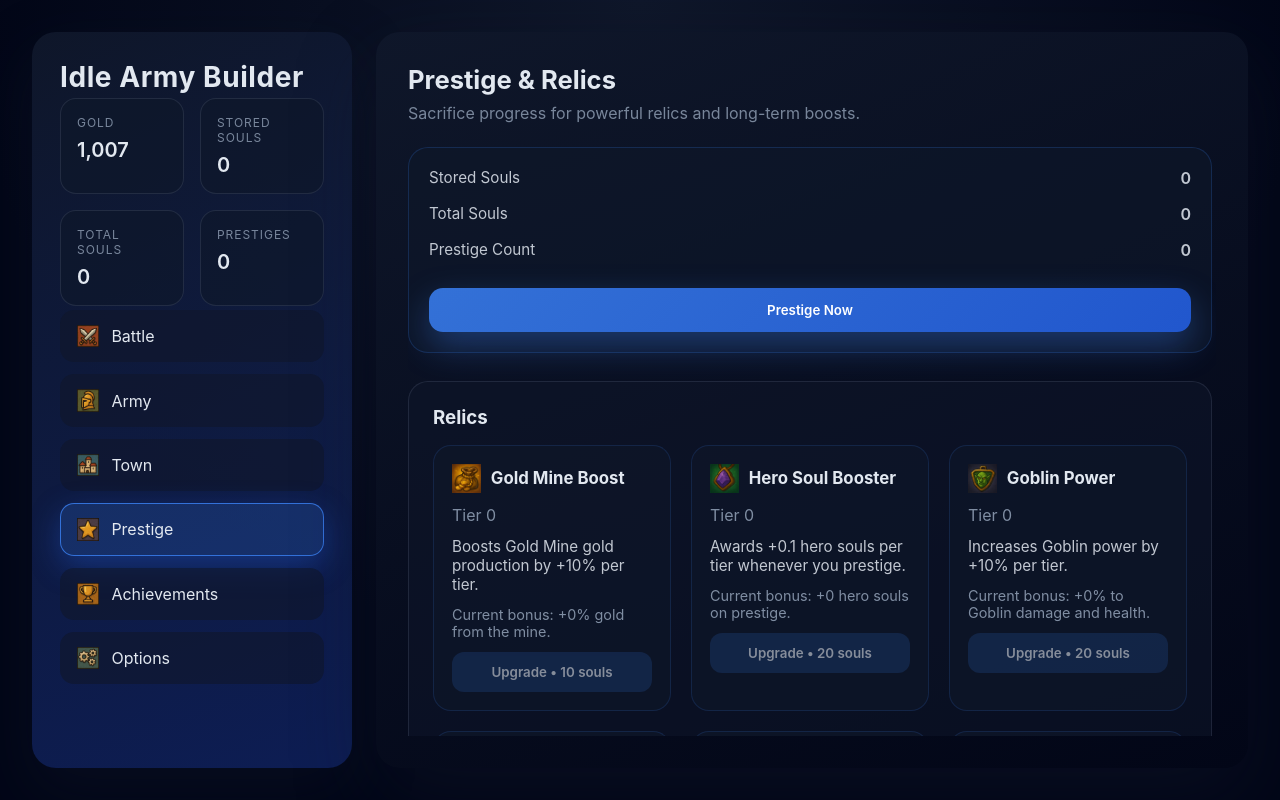
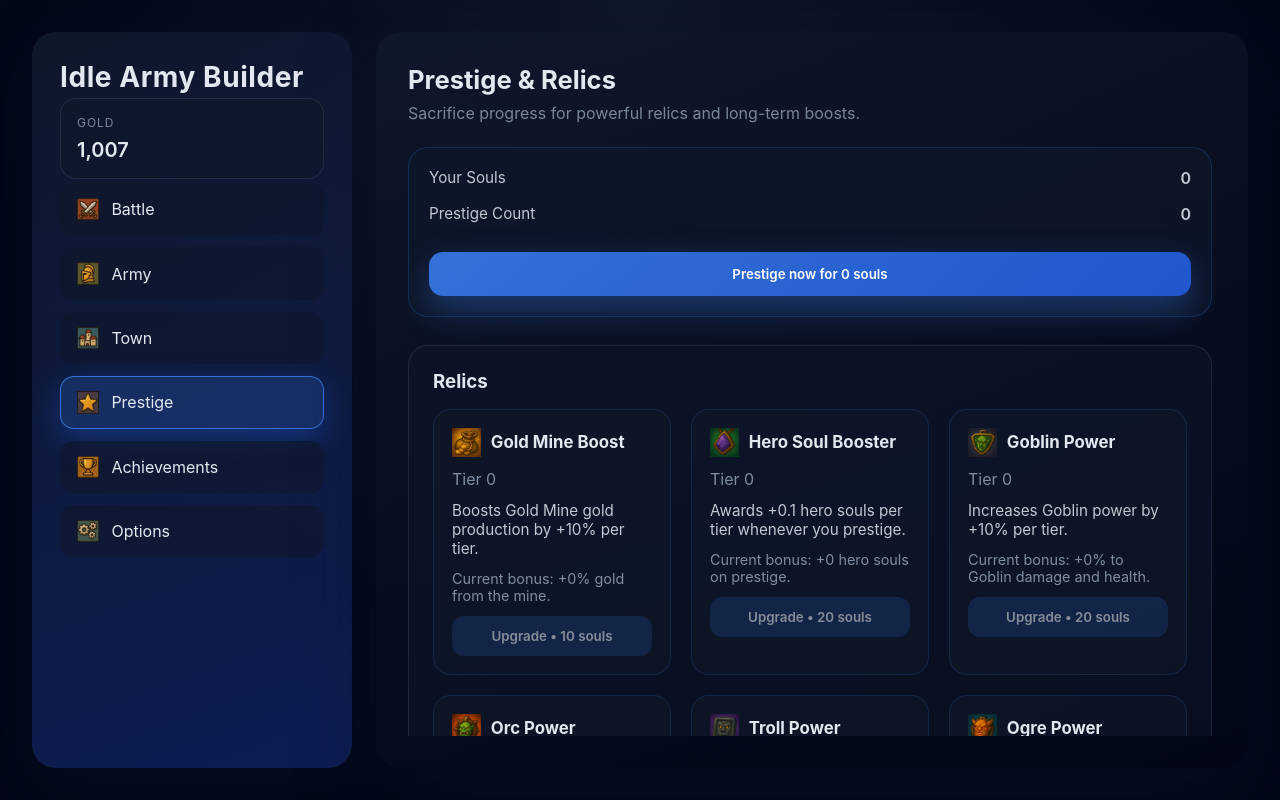
Before and after one commit to aleksandar-radev/army, a Vue app: page / in a window 1280 px wide. Both pictures are taken after a click on the button "Prestige". Built offline with nearby package versions, Linux system fonts and the light colour scheme.

Commit message:
Refactor sidebar and prestige views by removing stored souls display and updating localization strings for total souls and prestige actions

```diff
--- a/src/components/layout/SidebarPanel.vue
+++ b/src/components/layout/SidebarPanel.vue
@@ -77,21 +77,6 @@ const navItems = computed(() =>
 
 const summaryItems = computed(() => [
   { key: 'gold', label: t('sidebar.summary.gold'), value: formatNumber(resourceSummary.value.gold) },
-  {
-    key: 'storedSouls',
-    label: t('sidebar.summary.storedSouls'),
-    value: formatNumber(resourceSummary.value.heroSoulsStored),
-  },
-  {
-    key: 'totalSouls',
-    label: t('sidebar.summary.totalSouls'),
-    value: formatNumber(resourceSummary.value.heroSoulsTotal),
-  },
-  {
-    key: 'prestiges',
-    label: t('sidebar.summary.prestiges'),
-    value: formatNumber(resourceSummary.value.prestigeCount),
-  },
 ]);
 
 const setActiveTab = ui.setActiveTab;
--- a/src/components/views/PrestigeView.vue
+++ b/src/components/views/PrestigeView.vue
@@ -13,10 +13,6 @@
       <div class="prestige">
         <div class="prestige__summary">
           <div class="summary-row">
-            <span>{{ t('prestige.summary.storedSouls') }}</span>
-            <strong>{{ formatNumber(resourceSummary.heroSoulsStored) }}</strong>
-          </div>
-          <div class="summary-row">
             <span>{{ t('prestige.summary.totalSouls') }}</span>
             <strong>{{ formatNumber(resourceSummary.heroSoulsTotal) }}</strong>
           </div>
@@ -31,7 +27,7 @@
               :disabled="!canPrestigeNow"
               @click="performPrestige"
             >
-              {{ t('prestige.actions.prestigeNow') }}
+              {{ t('prestige.actions.prestigeNow', { souls: formatNumber(resourceSummary.heroSoulsStored) }) }}
             </button>
             <button
               v-if="ascendVisible"
--- a/src/i18n/messages.js
+++ b/src/i18n/messages.js
@@ -11,7 +11,7 @@ export const messages = {
       summary: {
         gold: 'Gold',
         storedSouls: 'Stored Souls',
-        totalSouls: 'Total Souls',
+        totalSouls: 'Your Souls',
         prestiges: 'Prestiges',
       },
       nav: {
@@ -89,11 +89,11 @@ export const messages = {
       subtitle: 'Sacrifice progress for powerful relics and long-term boosts.',
       summary: {
         storedSouls: 'Stored Souls',
-        totalSouls: 'Total Souls',
+        totalSouls: 'Your Souls',
         prestigeCount: 'Prestige Count',
       },
       actions: {
-        prestigeNow: 'Prestige Now',
+        prestigeNow: 'Prestige now for {souls} souls',
         ascend: 'Ascend',
       },
       ascendMessage: {
```
